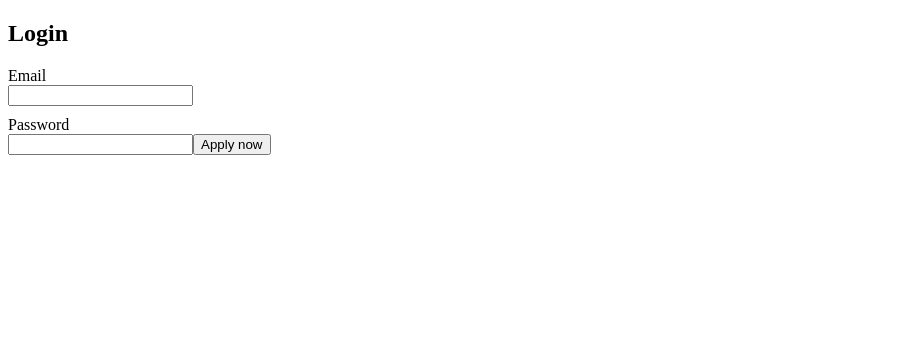
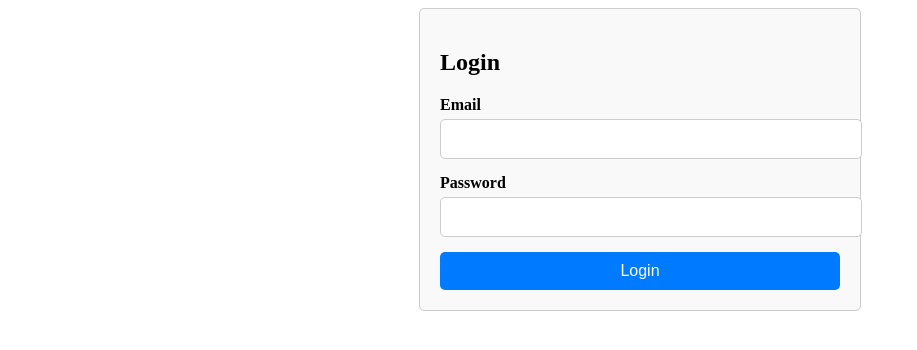
Before and after one commit to hitony7/ShowMeTheMoney, an Angular app in the folder frontend/my-app/: page / in a window 1280 px wide. Shown: the top 350 px of the page, without its empty margins (0-917 px from the left). Built offline with nearby package versions, Linux system fonts and the light colour scheme.

Commit message:
login ui improvements

```diff
--- a/frontend/my-app/src/app/login/login.component.css
+++ b/frontend/my-app/src/app/login/login.component.css
@@ -1,32 +1,47 @@
+.login-box {
+  max-width: 400px;
+  margin: 0 auto;
+  padding: 20px;
+  border: 1px solid #ccc;
+  border-radius: 5px;
+  background-color: #f9f9f9;
+}
+
+.section-heading {
+  font-size: 24px;
+  margin-bottom: 20px;
+}
+
+.form-group {
+  margin-bottom: 15px;
+}
+
 label {
-    display: block;
-    margin-top: 10px;
-  }
+  display: block;
+  font-weight: bold;
+  margin-bottom: 5px;
+}
 
-  .card-container.card {
-    max-width: 400px !important;
-    padding: 40px 40px;
-  }
+input[type="text"],
+input[type="password"] {
+  width: 100%;
+  padding: 10px;
+  border: 1px solid #ccc;
+  border-radius: 5px;
+  font-size: 16px;
+}
 
-  .card {
-    background-color: #f7f7f7;
-    padding: 20px 25px 30px;
-    margin: 0 auto 25px;
-    margin-top: 50px;
-    -moz-border-radius: 2px;
-    -webkit-border-radius: 2px;
-    border-radius: 2px;
-    -moz-box-shadow: 0px 2px 2px rgba(0, 0, 0, 0.3);
-    -webkit-box-shadow: 0px 2px 2px rgba(0, 0, 0, 0.3);
-    box-shadow: 0px 2px 2px rgba(0, 0, 0, 0.3);
-  }
+button[type="submit"] {
+  width: 100%;
+  padding: 10px;
+  border: none;
+  border-radius: 5px;
+  font-size: 16px;
+  background-color: #007bff;
+  color: #fff;
+  cursor: pointer;
+}
 
-  .profile-img-card {
-    width: 96px;
-    height: 96px;
-    margin: 0 auto 10px;
-    display: block;
-    -moz-border-radius: 50%;
-    -webkit-border-radius: 50%;
-    border-radius: 50%;
-  }
+button[type="submit"]:hover {
+  background-color: #0056b3;
+}
--- a/frontend/my-app/src/app/login/login.component.html
+++ b/frontend/my-app/src/app/login/login.component.html
@@ -1,13 +1,17 @@
-<section class="listing-apply">
+<section class="login-box">
   <h2 class="section-heading">Login</h2>
-  <!-- []data bind () event bind -->
+    <!-- []data bind () event bind -->
   <form [formGroup]="loginForm" (submit)="submitApplication()">
-    <label for="email">Email</label>
-    <input id="email" type="text" formControlName="email">
+    <div class="form-group">
+      <label for="email">Email</label>
+      <input id="email" type="text" formControlName="email">
+    </div>
 
-    <label for="password">Password</label>
-    <input id="password" type="text" formControlName="password">
+    <div class="form-group">
+      <label for="password">Password</label>
+      <input id="password" type="password" formControlName="password">
+    </div>
 
-    <button type="submit" class="primary">Apply now</button>
+    <button type="submit" class="btn btn-primary">Login</button>
   </form>
 </section>
```
